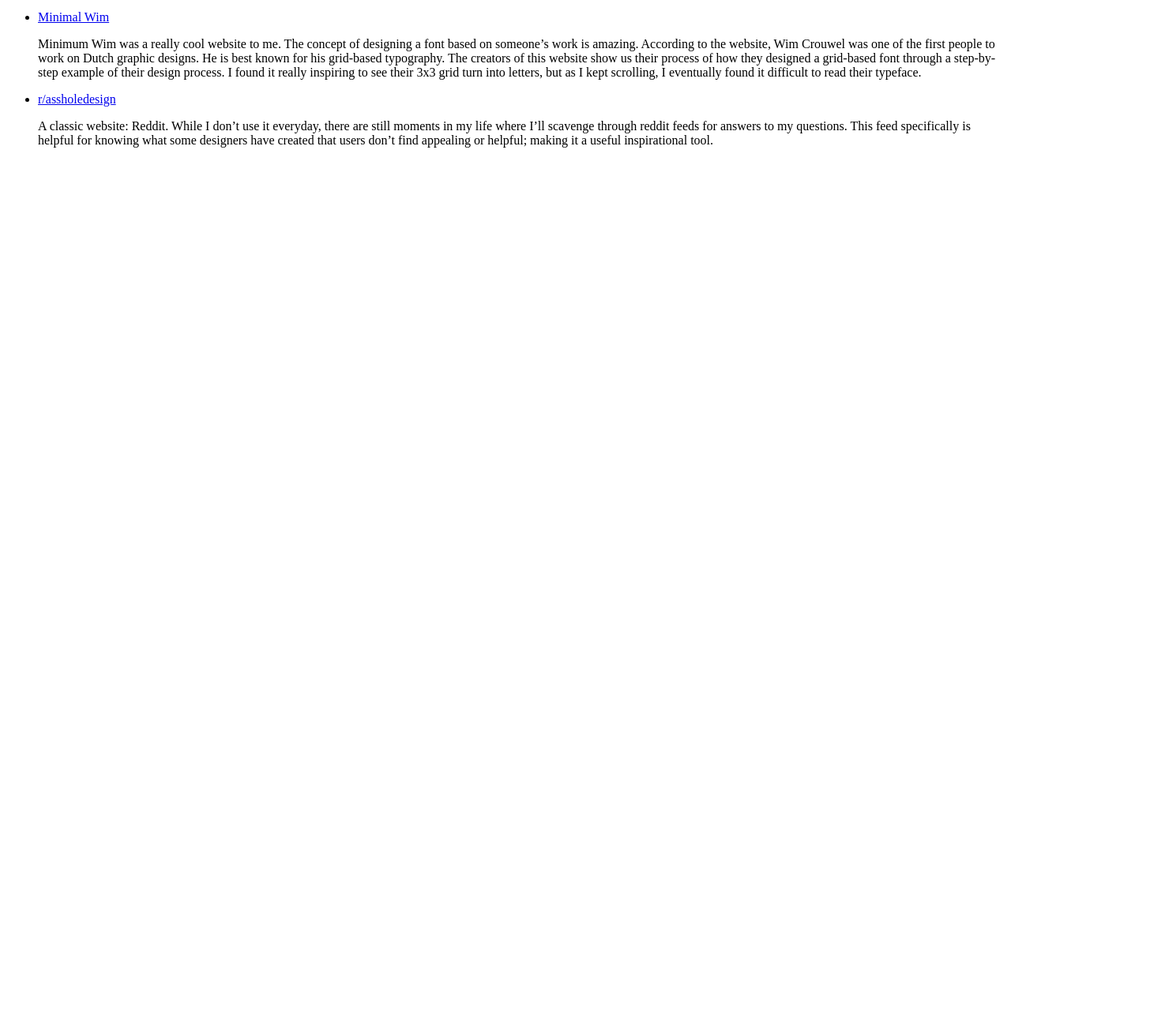
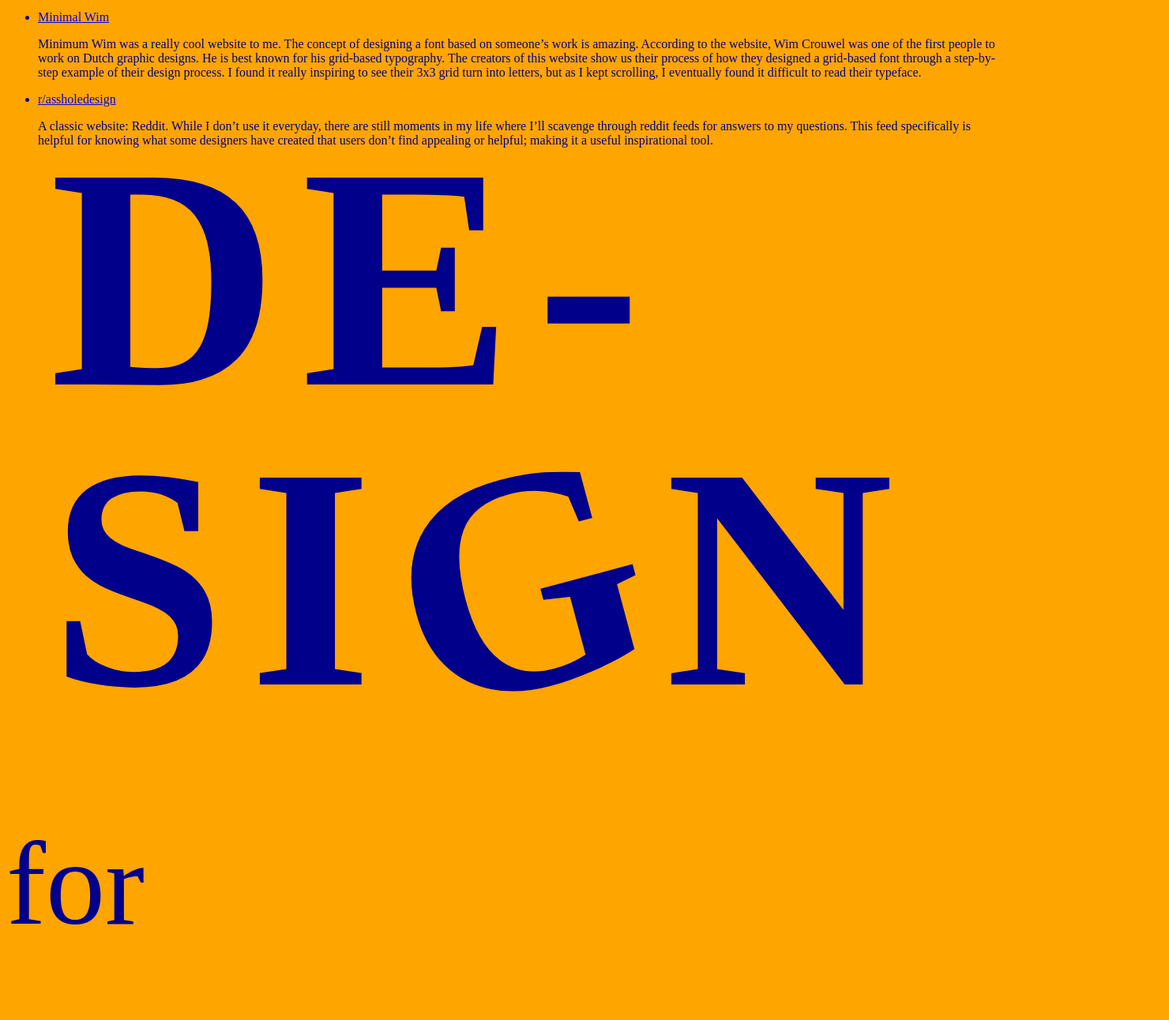
Before and after one commit to mvue1/hello-world, a plain HTML site: page index.html in a window 1280 px wide. Shown: the part 328-1620 px from the top of the page at 79% size, 1480 px wide, since content can reach past the window. Before the commit the page ends 800 px from the top, so only its background shows below. Drawn offline with Linux system fonts and the light colour scheme.

Commit message:
Update index.html
changed full webpage code to include poem
changed "for" style tag from "style="margin: 90px 20px 90px 800px;"" to "style=margin-left: 800px"" to try and fix margin spacing

```diff
--- a/index.html
+++ b/index.html
@@ -1,8 +1,31 @@
 <!doctype html>
-<html>
+<html lang="en">
+
 <head>
+	  <meta charset="UTF-8">
   <title>Hello World!</title>
+
+  <style>
+
+    body { background-color: orange;
+            color: #00008B;  }
+
+    div { font-weight: bold;
+        font-size: 400px;
+        margin: -80px 55px -80px 55px; }
+
+    h3 { font-weight: bold;
+        font-size: 300px;
+        margin: 100px 20px 90px 55px;
+        letter-spacing: 50px;   }
+
+    .offset span {
+        display: inline-block;
+		transform: rotate(-15deg); }
+
+  </style>
 </head>
+
   <body>
     <h1>Hello World!</h1>
     <p>This is my first website and here's a paragraph about me. Starting off with my early college career, I was stuck between wanting to go into pharmacy or UX/UI design but ultimately went into community college with a pharmacy degree in mind. At community college, I finished my core classes before transferring over to UTD to switch into UX/UI where I’m now working on completing my major classes. I ultimately came to the conclusion of going down the design route because I realized that I was always taking graphic design classes in middle and high school. Along with those classes, I was never academically focused in science, so I knew that 8 years of pharmacy school would not do well for me. Outside of school, I enjoy writing and reading fiction stories, drawing characters, and watching shows, movies, and Youtube videos during my freetime.</p>
@@ -16,5 +39,17 @@
       <li>  <a href="https://www.reddit.com/r/assholedesign/">r/assholedesign</a>
       <p>A classic website: Reddit. While I don’t use it everyday, there are still moments in my life where I’ll scavenge through reddit feeds for answers to my questions. This feed specifically is helpful for knowing what some designers have created that users don’t find appealing or helpful; making it a useful inspirational tool.</p></li>
     </ul>
-  </body>
+
+
+  <div style="letter-spacing: 30px;">DE-</div>
+  <div style="letter-spacing: 30px;"
+	  class="offset">SI<span>G</span>N</div>
+  <p style="font-size: 150px;"
+	  style="margin-left: 800px;">for</p>
+  <div>A BET-</div>
+  <div style="margin-left: 420px;">TER</div>
+  <h3>WORLD</h3>
+</body>
+
+
 </html>
```
